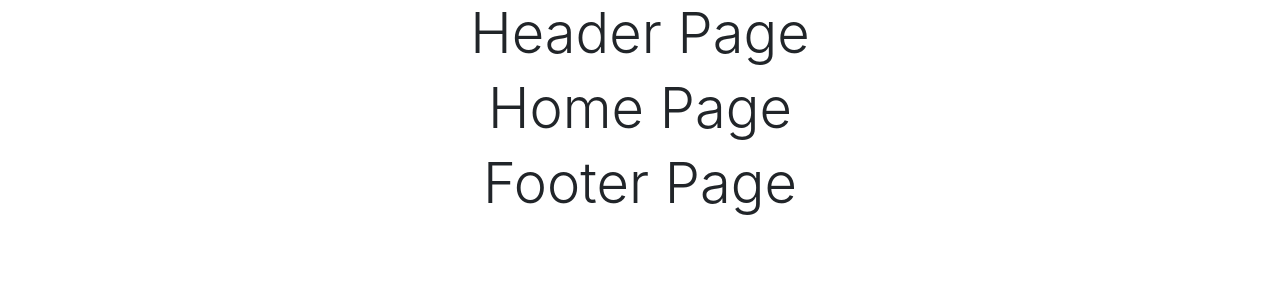
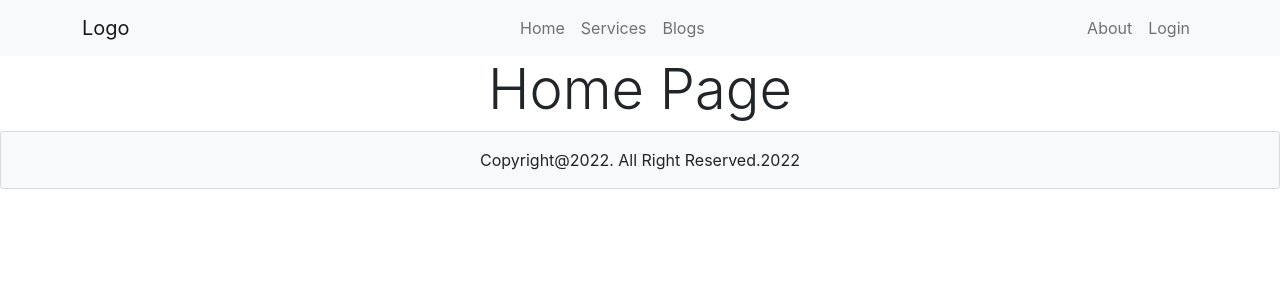
Before and after one commit to hasanmint/dental-surgeon-website, a React (Create React App) app: page / in a window 1280 px wide. Shown: the top 300 px of the page. Built offline with nearby package versions, Linux system fonts and the light colour scheme.

Commit message:
Added Header and Footer

```diff
--- a/package.json
+++ b/package.json
@@ -6,8 +6,10 @@
     "@testing-library/jest-dom": "^5.16.4",
     "@testing-library/react": "^13.1.1",
     "@testing-library/user-event": "^13.5.0",
+    "bootstrap": "^5.1.3",
     "firebase": "^9.6.11",
     "react": "^18.0.0",
+    "react-bootstrap": "^2.2.3",
     "react-dom": "^18.0.0",
     "react-router-dom": "^6.3.0",
     "react-scripts": "5.0.1",
--- a/src/Shared/Footer/Footer.js
+++ b/src/Shared/Footer/Footer.js
@@ -1,9 +1,12 @@
 import React from 'react';
+import { Card } from 'react-bootstrap';
 
 const Footer = () => {
     return (
         <div>
-            <h2 className='display-4 text-center'>Footer Page</h2>
+            <Card className='bg-light text-center variant-light'>
+                <Card.Body>Copyright@2022. All Right Reserved.2022</Card.Body>
+            </Card>
         </div>
     );
 };
--- a/src/Shared/Header/Header.js
+++ b/src/Shared/Header/Header.js
@@ -1,10 +1,27 @@
 import React from 'react';
+import { Container, Nav, Navbar } from 'react-bootstrap';
 
 const Header = () => {
     return (
-        <div>
-            <h2 className='display-4 text-center'>Header Page</h2>
-        </div>
+        <Navbar collapseOnSelect expand="lg" bg="light" variant="light">
+            <Container>
+                <Navbar.Brand href="#home">Logo</Navbar.Brand>
+                <Navbar.Toggle aria-controls="responsive-navbar-nav" />
+                <Navbar.Collapse id="responsive-navbar-nav">
+                    <Nav className="mx-auto">
+                        <Nav.Link href="/">Home</Nav.Link>
+                        <Nav.Link href="#pricing">Services</Nav.Link>
+                        <Nav.Link href="#pricing">Blogs</Nav.Link>
+                    </Nav>
+                    <Nav>
+                        <Nav.Link href="#deets">About</Nav.Link>
+                        <Nav.Link eventKey={2} href="#memes">
+                            Login
+                        </Nav.Link>
+                    </Nav>
+                </Navbar.Collapse>
+            </Container>
+        </Navbar>
     );
 };
 
```
Also changed, not shown: 1 other file (tests, documents, lock files or other folders).
